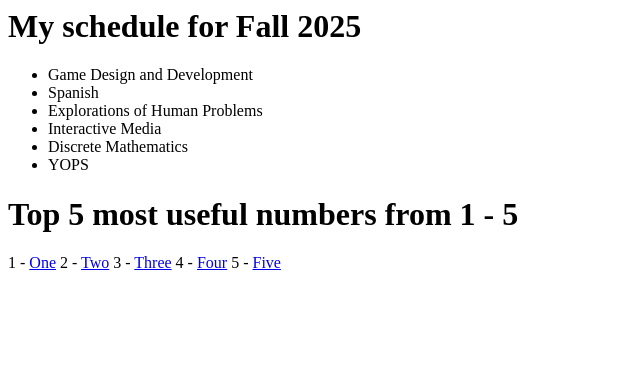
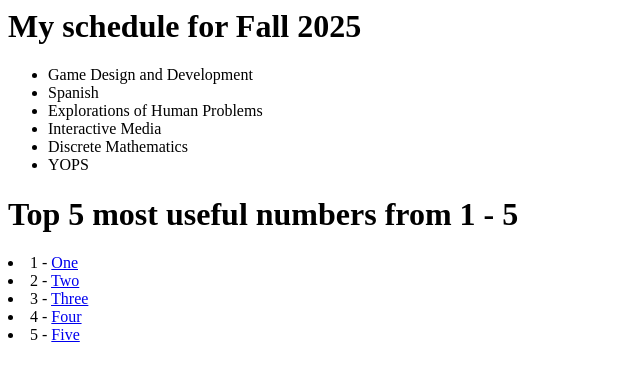
Before and after one commit to Kyle-Cress/Kyle-Cress.github.io, a plain HTML site: page index.html in a window 1280 px wide. Shown: the whole page, without its empty margins (0-640 px from the left). Drawn offline with Linux system fonts and the light colour scheme.

Commit message:
Update index.html

```diff
--- a/index.html
+++ b/index.html
@@ -17,11 +17,11 @@
 
     <h1>Top 5 most useful numbers from 1 - 5</h1>
     <o1>
-      <l1>1 - <a href="https://en.wikipedia.org/wiki/1">One</a></l1>
-      <l2>2 - <a href="https://en.wikipedia.org/wiki/2">Two</a></l2>
-      <l3>3 - <a href="https://en.wikipedia.org/wiki/3">Three</a></l3>
-      <l4>4 - <a href="https://en.wikipedia.org/wiki/4">Four</a></l4>
-      <l5>5 - <a href="https://en.wikipedia.org/wiki/5">Five</a></l5>
+      <li>1 - <a href="https://en.wikipedia.org/wiki/1">One</a></li>
+      <li>2 - <a href="https://en.wikipedia.org/wiki/2">Two</a></li>
+      <li>3 - <a href="https://en.wikipedia.org/wiki/3">Three</a></li>
+      <li>4 - <a href="https://en.wikipedia.org/wiki/4">Four</a></li>
+      <li>5 - <a href="https://en.wikipedia.org/wiki/5">Five</a></li>
     </o1>
   </body>
 </html>
```
